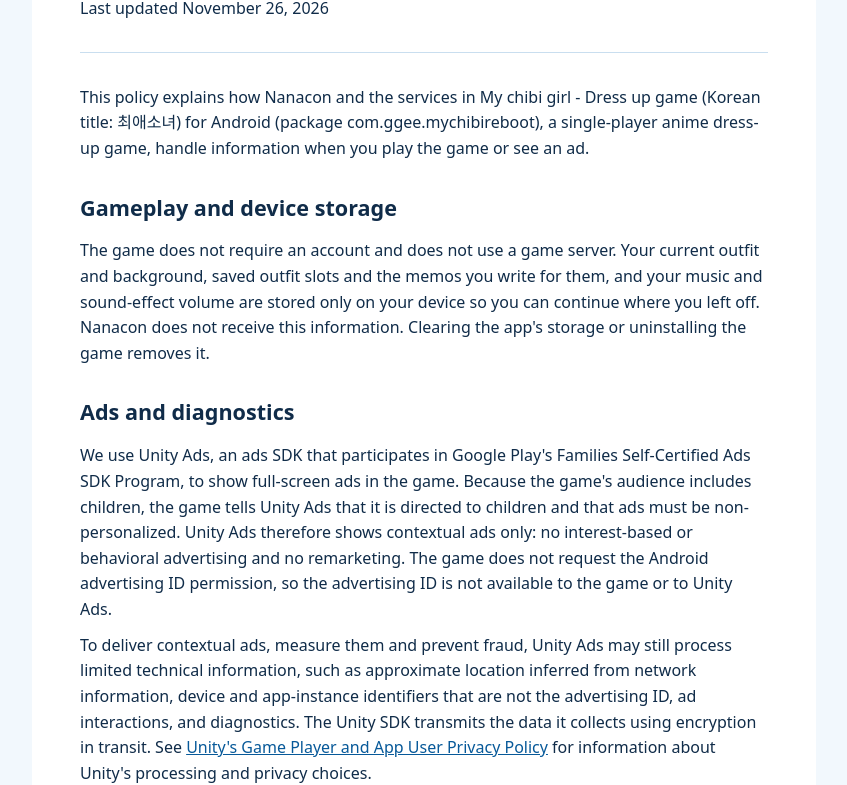
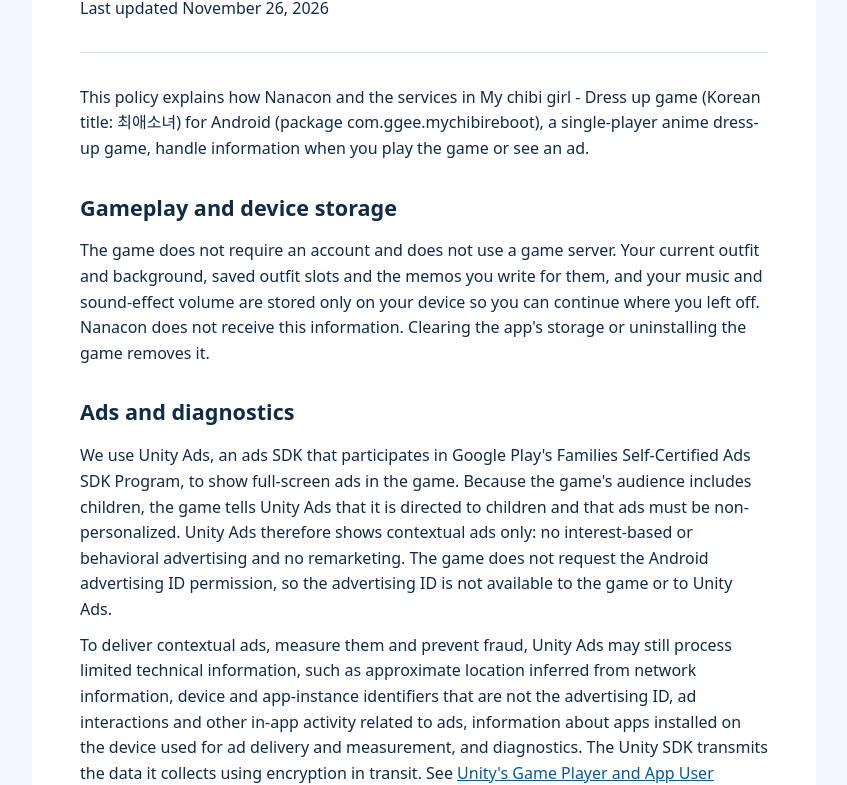
Before and after one commit to ggonggee/nanacon-privacy, a plain HTML site: page my-chibi-girl.html in a window 1280 px wide. Shown: the part 167-952 px from the top of the page, without its empty margins (216-1063 px from the left). Drawn offline with Linux system fonts and the light colour scheme.

Commit message:
My chibi girl: list app-on-device info processed by Unity Ads (matches data safety form)
Co-Authored-By: Claude Opus 5.5 <noreply@anthropic.com>

```diff
--- a/my-chibi-girl.html
+++ b/my-chibi-girl.html
@@ -31,7 +31,7 @@
 
   <h2>Ads and diagnostics</h2>
   <p>We use Unity Ads, an ads SDK that participates in Google Play's Families Self-Certified Ads SDK Program, to show full-screen ads in the game. Because the game's audience includes children, the game tells Unity Ads that it is directed to children and that ads must be non-personalized. Unity Ads therefore shows contextual ads only: no interest-based or behavioral advertising and no remarketing. The game does not request the Android advertising ID permission, so the advertising ID is not available to the game or to Unity Ads.</p>
-  <p>To deliver contextual ads, measure them and prevent fraud, Unity Ads may still process limited technical information, such as approximate location inferred from network information, device and app-instance identifiers that are not the advertising ID, ad interactions, and diagnostics. The Unity SDK transmits the data it collects using encryption in transit. See <a href="https://unity.com/legal/game-player-and-app-user-privacy-policy">Unity's Game Player and App User Privacy Policy</a> for information about Unity's processing and privacy choices.</p>
+  <p>To deliver contextual ads, measure them and prevent fraud, Unity Ads may still process limited technical information, such as approximate location inferred from network information, device and app-instance identifiers that are not the advertising ID, ad interactions and other in-app activity related to ads, information about apps installed on the device used for ad delivery and measurement, and diagnostics. The Unity SDK transmits the data it collects using encryption in transit. See <a href="https://unity.com/legal/game-player-and-app-user-privacy-policy">Unity's Game Player and App User Privacy Policy</a> for information about Unity's processing and privacy choices.</p>
 
   <h2>Purchases</h2>
   <p>The game has no in-app purchases.</p>
```
